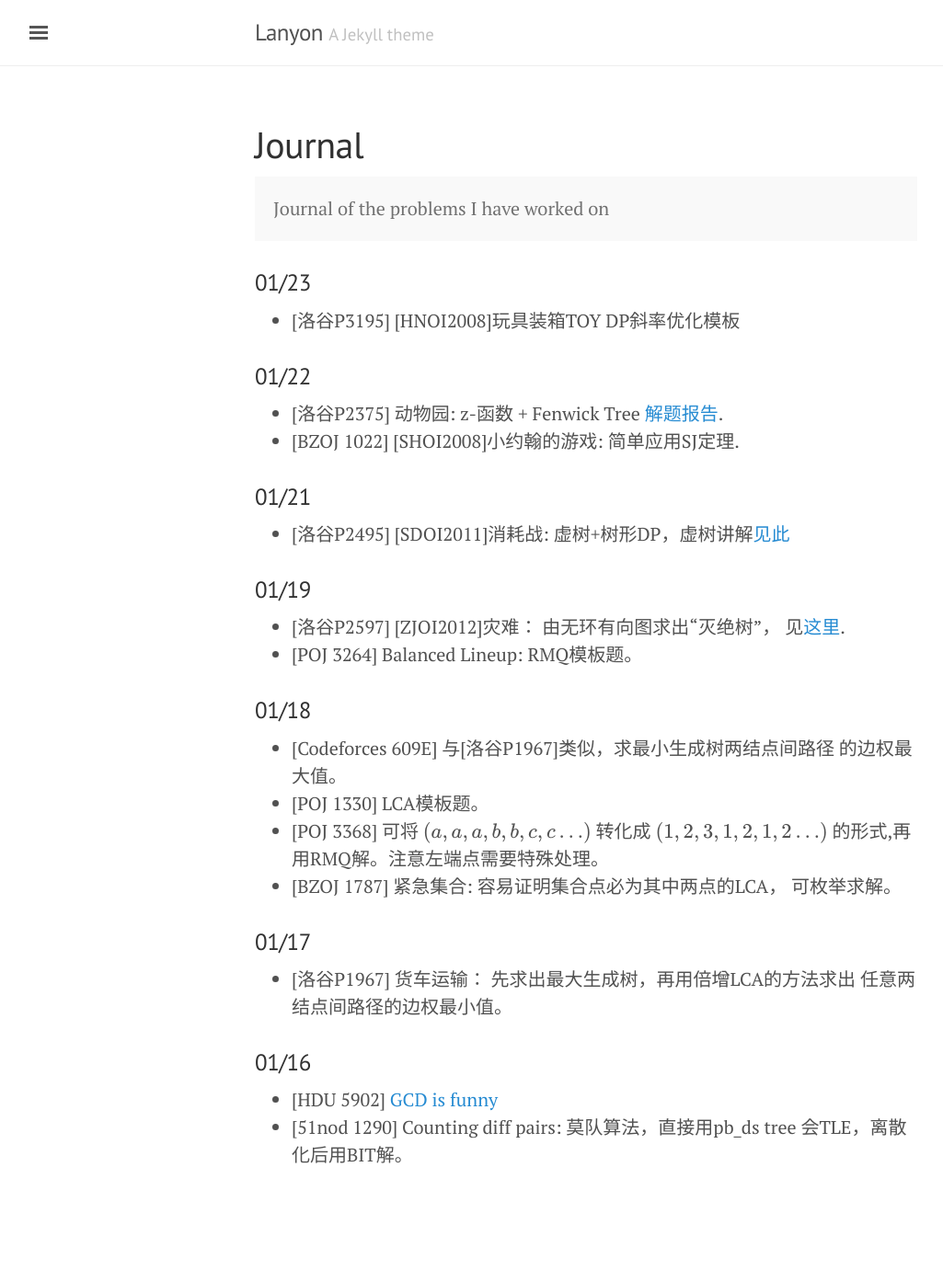
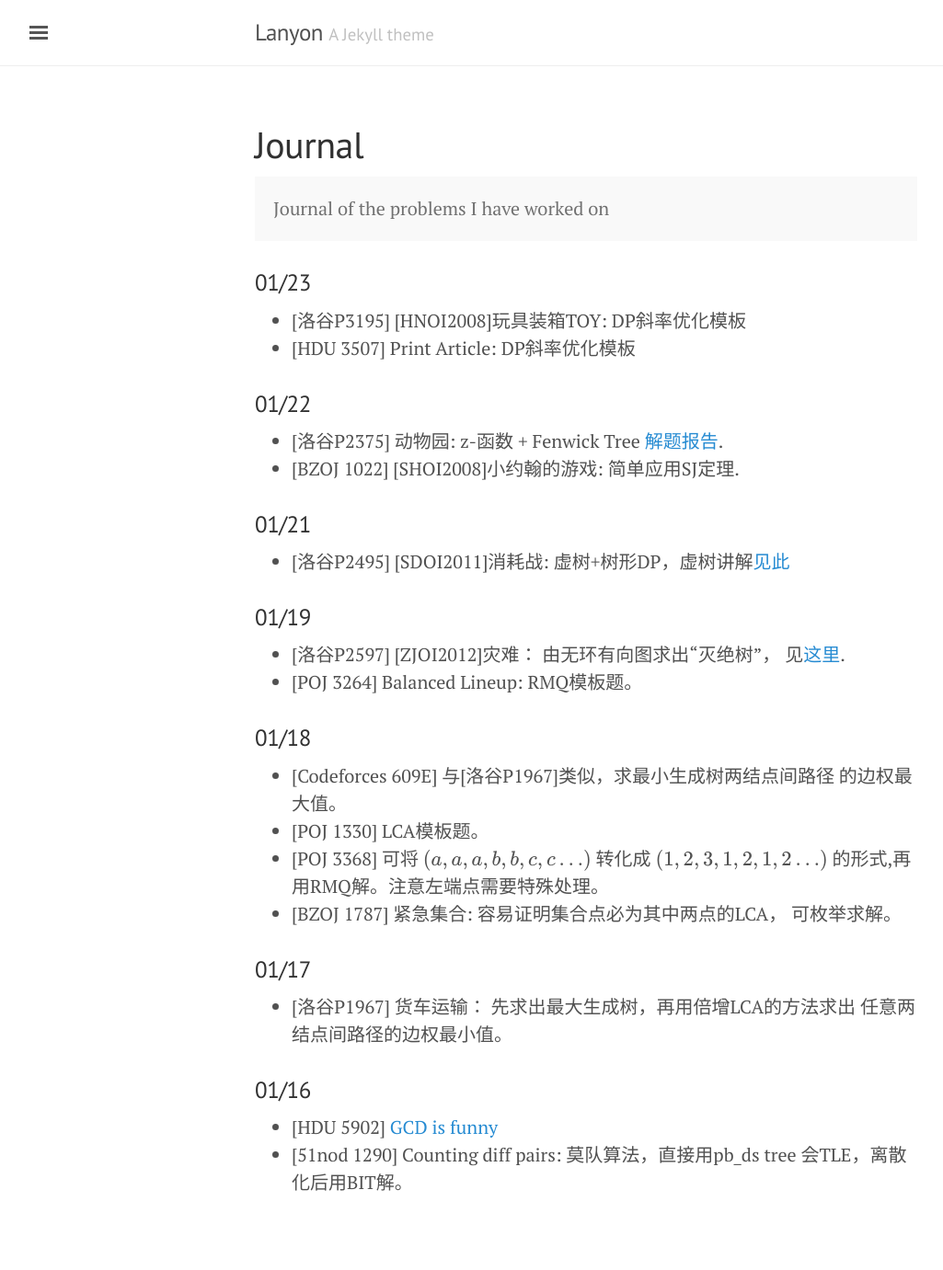
Before and after one commit to atubo/online-judge, a Jekyll site: the page built from docs/journal.md, in a window 1280 px wide. Shown: the whole page at 92% size, without its empty margins (3-1028 px from the left). Built offline with Jekyll 4.4.1, drawn with Linux system fonts in a browser that asks for light colours; formulas are drawn with MathJax 3; before the commit the page ends 1351 px from its top, so only the background shows below that.

Commit message:
[HDU 3507]

```diff
--- a/docs/journal.md
+++ b/docs/journal.md
@@ -8,7 +8,8 @@ Journal of the problems I have worked on
 </p>
 
 ### 01/23
-* [洛谷P3195] [HNOI2008]玩具装箱TOY DP斜率优化模板
+* [洛谷P3195] [HNOI2008]玩具装箱TOY: DP斜率优化模板
+* [HDU 3507] Print Article: DP斜率优化模板
 
 ### 01/22
 * [洛谷P2375] 动物园: z-函数 + Fenwick Tree
```
